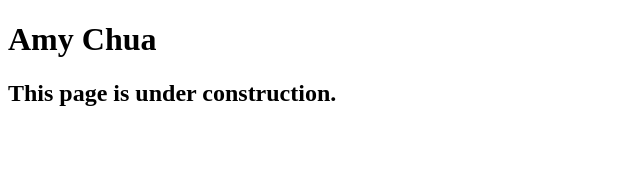
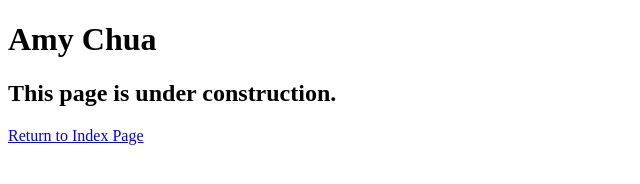
Before and after one commit to ldg26/A11, a plain HTML site: page chua.html in a window 1280 px wide. Shown: the whole page, without its empty margins (0-640 px from the left). Drawn offline with Linux system fonts and the light colour scheme.

Commit message:
Update chua.html

```diff
--- a/chua.html
+++ b/chua.html
@@ -4,13 +4,14 @@
 <head>
 	<meta charset="utf-8">
 	<title>San Joaquin Valley Town Hall</title>
-	<link rel="shortcut icon" href="images/favicon.ico">
+	<link rel="shortcut icon" href="favicon.ico">
 </head>
 
 <body>
 	<main>
 		<h1>Amy Chua</h1>
 		<h2>This page is under construction.</h2>
+		<p><a href="index.html">Return to Index Page</a></p>
 	</main>
 </body>
 
```
